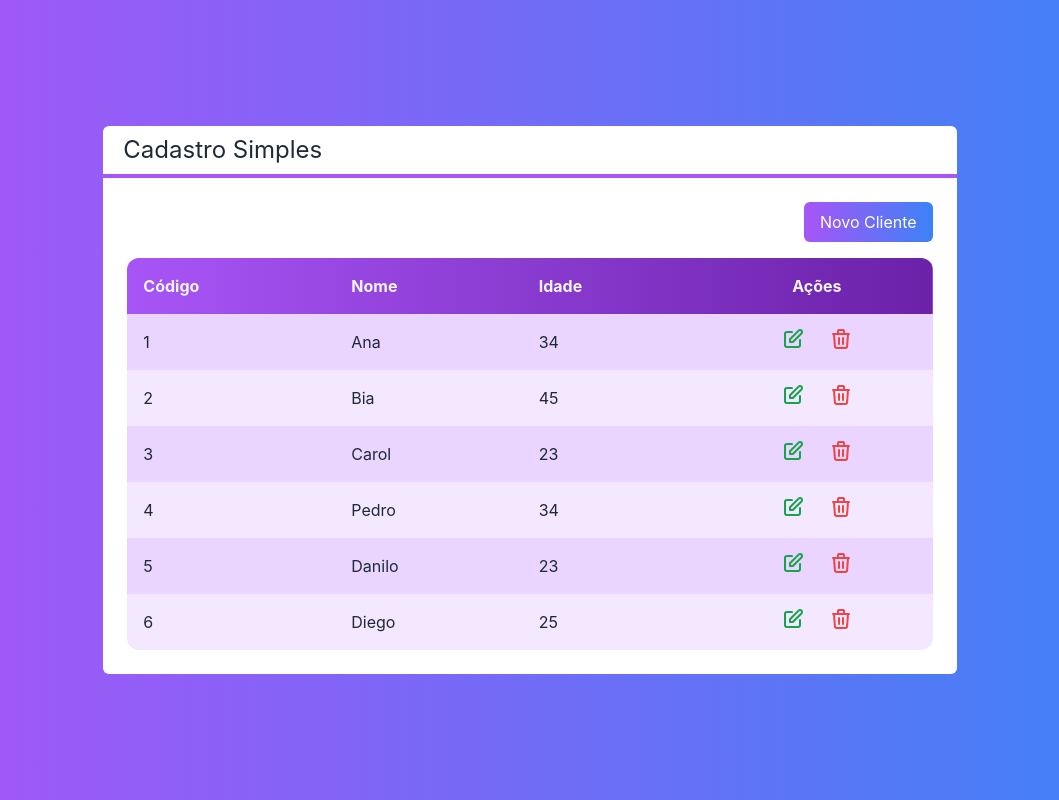
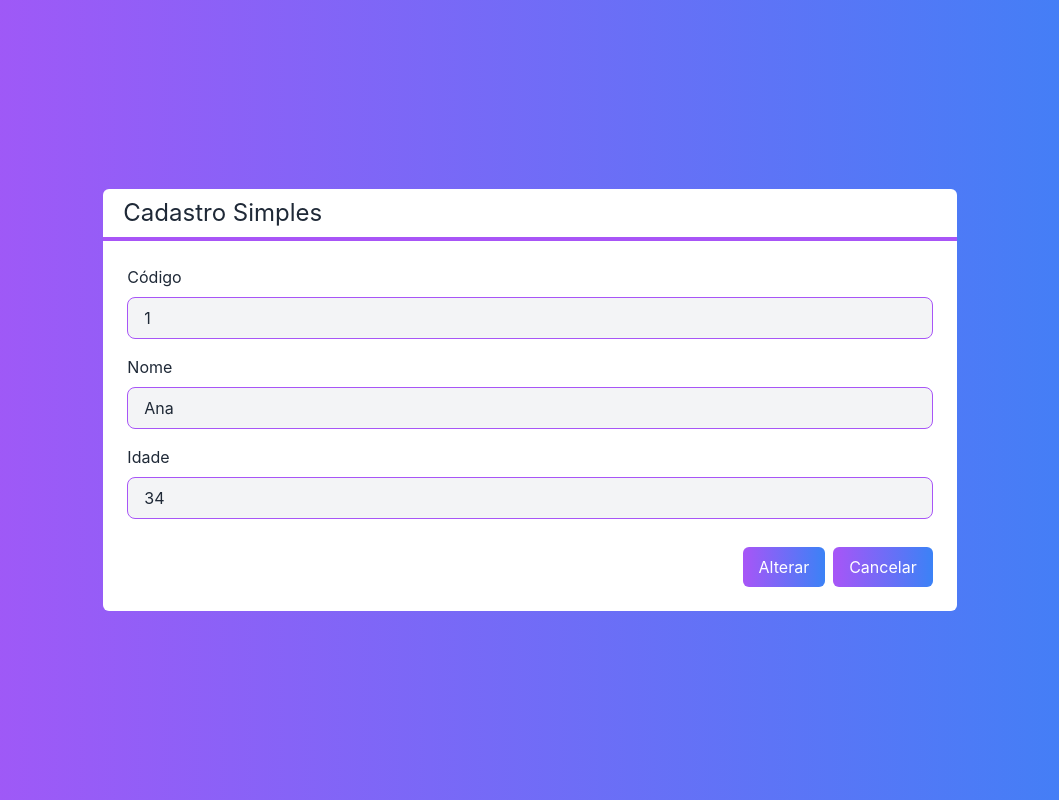
Before and after one commit to DaniloIS/cadasgrt, a Next.js app: page / in a window 1280 px wide. Both pictures are taken after a click on the button "Novo Cliente". Shown: the whole page, without its empty margins (110-1169 px from the left). Built offline with nearby package versions, Linux system fonts and the light colour scheme.

Commit message:
Componente Form e alterando entre Table e Form

```diff
--- a/src/components/Button.tsx
+++ b/src/components/Button.tsx
@@ -2,6 +2,7 @@ interface ButtonProps {
     color?: 'green' | 'blue' | 'gray'
     className?: string
     children: any
+    onClick?: () => void
 }
 
 export default function Button(props: ButtonProps) {
@@ -9,7 +10,7 @@ export default function Button(props: ButtonProps) {
     const color = props.color ?? 'gray'
 
     return (
-        <button className={`
+        <button onClick={props.onClick} className={`
             bg-gradient-to-r from-${color}-400 to-${color}-700
             text-white px-4 py-2 rounded-md
             ${props.className}
--- a/src/components/Form.tsx
+++ b/src/components/Form.tsx
@@ -1,13 +1,38 @@
+import { useState } from "react";
+import Client from "../core/Client";
+import Button from "./Button";
 import Input from "./Input";
 
 interface FormProps {
-
+    client: Client
+    onChange?: (client: Client) => void
+    cancel?: () => void
 }
 
-export default function Form(porps: FormProps) {
+export default function Form(props: FormProps) {
+
+    const id = props.client?.id ?? null
+
+    const [name, setName] = useState(props.client?.name ?? '')
+    const [age, setAge] = useState(props.client?.age ?? 0)
+
     return (
         <div>
-            <Input />
+            {id ? (
+                <Input label='Código' type='text' value={id} readOnly className='mb-4' />
+            ) : false}
+            <Input label='Nome' type='text' value={name} onChange={setName} className='mb-4' />
+            <Input label='Idade' type='number' value={age} onChange={setAge} />
+            <div className='flex justify-end mt-7'>
+                <Button color='blue' className='mr-2'
+                    onClick={() => props.onChange?.(new Client(name, age, id))}
+                >
+                    {id ? 'Alterar' : 'Salvar'}
+                </Button>
+                <Button onClick={props.cancel}>
+                    Cancelar
+                </Button>
+            </div>
         </div>
     )
 }
--- a/src/components/Input.tsx
+++ b/src/components/Input.tsx
@@ -1,11 +1,30 @@
 interface InputProps {
-
+    label: string
+    type?: 'text' | 'number'
+    value: any
+    readOnly?: boolean
+    onChange?: (value: any) => void
+    className?: string
 }
 
-export default function Input(porps: InputProps) {
+export default function Input(props: InputProps) {
     return (
-        <div>
-
+        <div className={`flex flex-col ${props.className}`}>
+            <label className='mb-2'>
+                {props.label}
+            </label>
+            <input
+                type={props.type ?? 'text'}
+                value={props.value}
+                readOnly={props.readOnly}
+                onChange={e => props.onChange?.(e.target.value)}
+                className={`
+                    border border-purple-500 rounded-lg
+                    focus:outline-none bg-gray-100
+                    px-4 py-2
+                    ${props.readOnly ? '' : 'focus:bg-white'}
+                `}
+            />
         </div>
     )
 }
--- a/src/pages/index.tsx
+++ b/src/pages/index.tsx
@@ -1,4 +1,6 @@
+import { useState } from 'react';
 import Button from '../components/Button';
+import Form from '../components/Form';
 import Layout from '../components/Layout';
 import Table from '../components/Table';
 import Client from '../core/Client';
@@ -22,6 +24,12 @@ export default function Home() {
 
   }
 
+  function clientToSave(client: Client) {
+
+  }
+
+  const [visible, setVisible] = useState<'table' | 'form'>('table')
+
   return (
     <div className={`
       flex
@@ -32,14 +40,21 @@ export default function Home() {
       text-white
     `}>
       <Layout title='Cadastro Simples'>
+        {visible === 'table' ? (
+          <>
             <div className='flex justify-end'>
-          <Button color='green' className='mb-4'>Novo Cliente</Button>
+              <Button color='green' className='mb-4' onClick={() => setVisible('form')}>Novo Cliente</Button>
             </div>
             <Table
               clients={clients}
               clientSelected={clientSelected}
               clientExcluded={clientExcluded}
             />
+          </>
+        ) : (
+          <Form client={clients[0]} cancel={() => setVisible('table')} />
+        )}
+
       </Layout>
     </div>
   )
```
Lines whose indentation alone changed are shown as unchanged.
